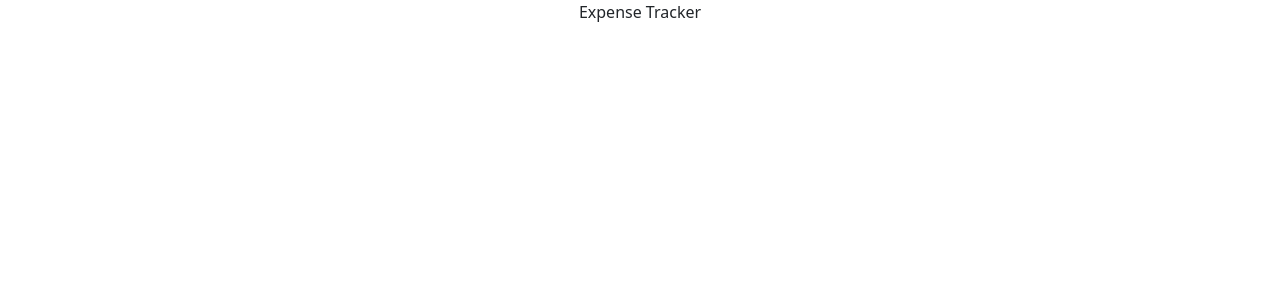
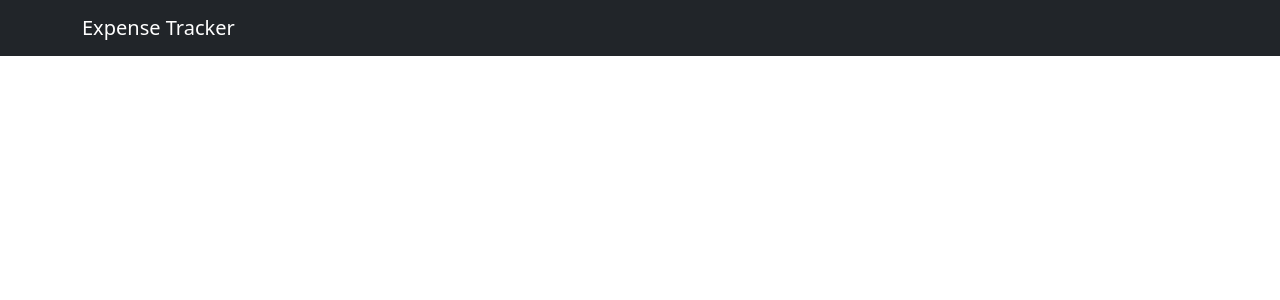
Before and after one commit to aswathyeg/react-expense-tracker, a React (Create React App) app: page / in a window 1280 px wide. Shown: the top 300 px of the page. Built offline with nearby package versions, Linux system fonts and the light colour scheme.

Commit message:
added navbar

```diff
--- a/src/Header.js
+++ b/src/Header.js
@@ -1,7 +1,14 @@
 import React from "react";
+import { Container, Navbar } from "react-bootstrap";
 
 const Header = () => {
-  return <div>Expense Tracker</div>;
+  return (
+    <Navbar variant="dark" bg="dark">
+      <Container>
+        <Navbar.Brand>Expense Tracker</Navbar.Brand>
+      </Container>
+    </Navbar>
+  );
 };
 
 export default Header;
```
